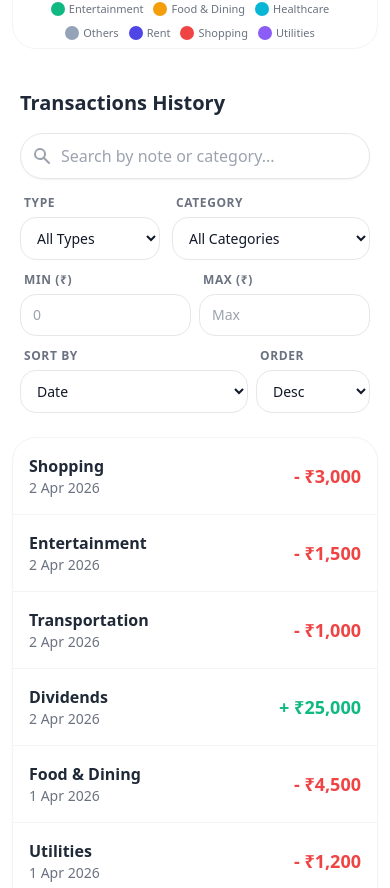
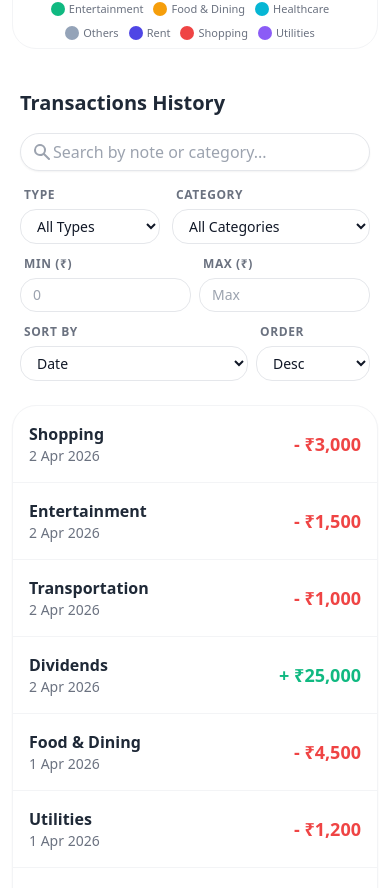
Before and after one commit to Punith1117/fin-dashboard, a React (Vite) app: page / in a window 390 px wide. Shown: the part 920-1808 px from the top of the page. Built offline with nearby package versions, Linux system fonts and the light colour scheme.

Commit message:
style(transaction controls): reduce input padding for mobile/tablet views

```diff
--- a/src/components/Transactions/TransactionControls.jsx
+++ b/src/components/Transactions/TransactionControls.jsx
@@ -31,7 +31,7 @@ export function TransactionControls({
           value={searchQuery}
           onChange={(e) => setSearchQuery(e.target.value)}
           placeholder="Search by note or category..."
-          className="block w-full pl-10 pr-10 py-3 border border-gray-200 rounded-2xl leading-5 bg-white placeholder-gray-400 focus:outline-none focus:ring-2 focus:ring-finance-primary/20 focus:border-finance-primary sm:text-sm shadow-sm transition-all"
+          className="block w-full lg:pl-10 pl-8 lg:pr-10 pr-8 lg:py-3 py-2 border border-gray-200 rounded-2xl leading-5 bg-white placeholder-gray-400 focus:outline-none focus:ring-2 focus:ring-finance-primary/20 focus:border-finance-primary sm:text-sm shadow-sm transition-all"
         />
         {searchQuery && (
           <button
@@ -56,7 +56,7 @@ export function TransactionControls({
             id="type-filter"
             value={typeFilter}
             onChange={(e) => setTypeFilter(e.target.value)}
-            className="block w-full px-3 py-2.5 bg-white border border-gray-200 rounded-xl text-sm focus:outline-none focus:ring-2 focus:ring-finance-primary/20 focus:border-finance-primary transition-all cursor-pointer"
+            className="block w-full px-3 lg:py-2.5 py-1.5 bg-white border border-gray-200 rounded-xl text-sm focus:outline-none focus:ring-2 focus:ring-finance-primary/20 focus:border-finance-primary transition-all cursor-pointer"
           >
             <option value="all">All Types</option>
             <option value="income">Income</option>
@@ -72,7 +72,7 @@ export function TransactionControls({
             id="category-filter"
             value={categoryFilter}
             onChange={(e) => setCategoryFilter(e.target.value)}
-            className="block w-full px-3 py-2.5 bg-white border border-gray-200 rounded-xl text-sm focus:outline-none focus:ring-2 focus:ring-finance-primary/20 focus:border-finance-primary transition-all cursor-pointer"
+            className="block w-full px-3 lg:py-2.5 py-1.5 bg-white border border-gray-200 rounded-xl text-sm focus:outline-none focus:ring-2 focus:ring-finance-primary/20 focus:border-finance-primary transition-all cursor-pointer"
           >
             <option value="all">All Categories</option>
             {categories.map((cat) => (
@@ -96,7 +96,7 @@ export function TransactionControls({
               onChange={(e) => setMinAmount(e.target.value)}
               placeholder="0"
               min="0"
-              className="block w-full px-3 py-2.5 bg-white border border-gray-200 rounded-xl text-sm focus:outline-none focus:ring-2 focus:ring-finance-primary/20 focus:border-finance-primary transition-all"
+              className="block w-full px-3 lg:py-2.5 py-1.5 bg-white border border-gray-200 rounded-xl text-sm focus:outline-none focus:ring-2 focus:ring-finance-primary/20 focus:border-finance-primary transition-all"
             />
           </div>
           <div className="flex-1">
@@ -110,7 +110,7 @@ export function TransactionControls({
               onChange={(e) => setMaxAmount(e.target.value)}
               placeholder="Max"
               min="0"
-              className="block w-full px-3 py-2.5 bg-white border border-gray-200 rounded-xl text-sm focus:outline-none focus:ring-2 focus:ring-finance-primary/20 focus:border-finance-primary transition-all"
+              className="block w-full px-3 lg:py-2.5 py-1.5 bg-white border border-gray-200 rounded-xl text-sm focus:outline-none focus:ring-2 focus:ring-finance-primary/20 focus:border-finance-primary transition-all"
             />
           </div>
         </div>
@@ -125,7 +125,7 @@ export function TransactionControls({
               id="sort-key"
               value={sortConfig.key}
               onChange={(e) => setSortConfig({ ...sortConfig, key: e.target.value })}
-              className="block w-full px-3 py-2.5 bg-white border border-gray-200 rounded-xl text-sm focus:outline-none focus:ring-2 focus:ring-finance-primary/20 focus:border-finance-primary transition-all cursor-pointer"
+              className="block w-full px-3 lg:py-2.5 py-1.5 bg-white border border-gray-200 rounded-xl text-sm focus:outline-none focus:ring-2 focus:ring-finance-primary/20 focus:border-finance-primary transition-all cursor-pointer"
             >
               <option value="date">Date</option>
               <option value="amount">Amount</option>
@@ -140,7 +140,7 @@ export function TransactionControls({
               id="sort-order"
               value={sortConfig.order}
               onChange={(e) => setSortConfig({ ...sortConfig, order: e.target.value })}
-              className="block w-full px-3 py-2.5 bg-white border border-gray-200 rounded-xl text-sm focus:outline-none focus:ring-2 focus:ring-finance-primary/20 focus:border-finance-primary transition-all cursor-pointer"
+              className="block w-full px-3 lg:py-2.5 py-1.5 bg-white border border-gray-200 rounded-xl text-sm focus:outline-none focus:ring-2 focus:ring-finance-primary/20 focus:border-finance-primary transition-all cursor-pointer"
             >
               <option value="desc">Desc</option>
               <option value="asc">Asc</option>
```
